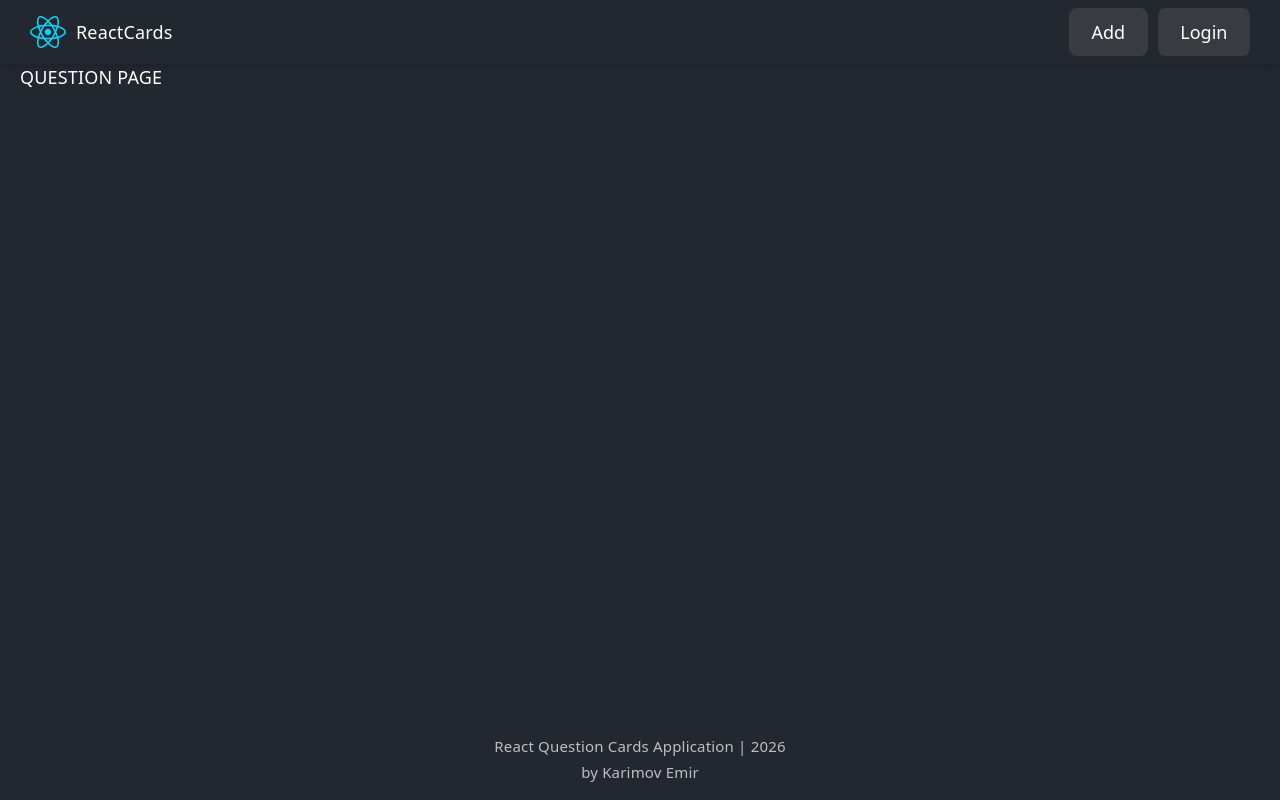
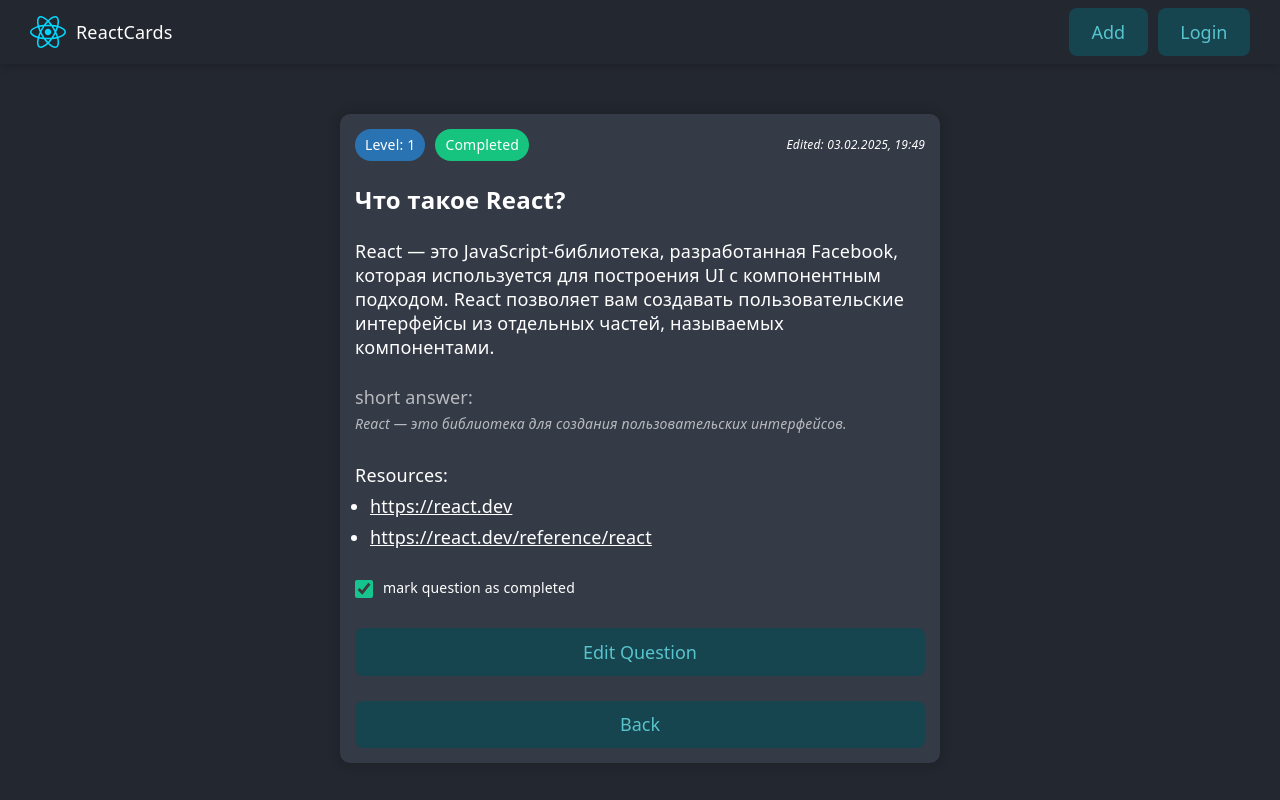
Before and after one commit to karimover/ReactCards-App, a React (Vite) app: page /question/1 in a window 1280 px wide. Built offline with nearby package versions, Linux system fonts and the light colour scheme; data requests are answered from the project's data file.

Commit message:
QuestionPage, smallLoader

```diff
--- a/db.json
+++ b/db.json
@@ -102,7 +102,7 @@
         "https://reactrouter.com/en/main"
       ],
       "level": 2,
-      "completed": false
+      "completed": true
     },
     {
       "id": "10",
@@ -565,5 +565,6 @@
       "level": 1,
       "completed": false
     }
-  ]
+  ],
+  "$schema": "./node_modules/json-server/schema.json"
 }
--- a/src/App.jsx
+++ b/src/App.jsx
@@ -2,9 +2,9 @@
 import { MainLayout } from "./components/MainLayout";
 import { HomePage } from "./pages/HomePage";
 import { NotFoundPage } from "./pages/NotFoundPage";
+import { QuestionPage } from "./pages/QuestionPage";
 
 function App() {
-    // return <MainLayout />;
     return (
         <BrowserRouter>
             <Routes>
@@ -12,7 +12,7 @@
                     <Route path="/" element={<HomePage />} />
                     <Route path="/forbidden" element={<div>forbidden</div>} />
                     <Route path="/addquestion" element={<div>add question</div>} />
-                    <Route path="/question/:id" element={<div>QUESTION PAGE</div>} />
+                    <Route path="/question/:id" element={<QuestionPage />} />
 
                     <Route path="*" element={<NotFoundPage />} />
                 </Route>
--- a/src/components/Badge/index.jsx
+++ b/src/components/Badge/index.jsx
@@ -1 +1 @@
-export { Badge } from "./Badge.jsx";
+export { Badge } from "./Badge";
--- a/src/components/Loader/Loader.jsx
+++ b/src/components/Loader/Loader.jsx
@@ -7,3 +7,7 @@
         </div>
     );
 };
+
+export const SmallLoader = () => {
+    return <span className={cls.smallLoader}></span>;
+};
--- a/src/components/Loader/Loader.module.css
+++ b/src/components/Loader/Loader.module.css
@@ -81,3 +81,24 @@
           box-shadow: .2em -.2em 0 0 currentcolor;
         }
       }
+
+
+.smallLoader {
+  width: 20px;
+  height: 20px;
+  border-radius: 50%;
+  display: inline-block;
+  border-top: 2px solid #FFF;
+  border-right: 2px solid transparent;
+  box-sizing: border-box;
+  animation: rotation 1s linear infinite;
+}
+
+@keyframes rotation {
+  0% {
+    transform: rotate(0deg);
+  }
+  100% {
+    transform: rotate(360deg);
+  }
+}
--- a/src/components/Loader/index.jsx
+++ b/src/components/Loader/index.jsx
@@ -1 +1 @@
-export { Loader } from "./Loader.jsx";
+export { Loader, SmallLoader } from "./Loader";
--- a/src/components/QuestionCardList/index.jsx
+++ b/src/components/QuestionCardList/index.jsx
@@ -1 +1 @@
-export { QuestionCardList } from "./QuestionCardList.jsx";
+export { QuestionCardList } from "./QuestionCardList";
--- a/src/components/SearchInput/index.jsx
+++ b/src/components/SearchInput/index.jsx
@@ -1 +1 @@
-export { SearchInput } from "./SearchInput.jsx";
+export { SearchInput } from "./SearchInput";
--- a/src/index.css
+++ b/src/index.css
@@ -47,8 +47,9 @@
     --main-bg-color: #fff;
     --text-color: #000;
 
-    --btn-bg-color: #16444f;
-    --btn-text-color: #57C4CD;
+    --btn-bg-color: #383b3f;
+    --btn-text-color: #fff;
+
 
     --card-bg-color: #ebedf0;
   }
@@ -59,8 +60,8 @@
     --main-bg-color: #23272F;
     --text-color: #fff;
 
-    --btn-bg-color: #383b3f;
-    --btn-text-color: #fff;
+    --btn-bg-color: #16444f;
+    --btn-text-color: #57C4CD;
 
     --card-bg-color: #343a46;
   }
--- /dev/null
+++ b/src/pages/QuestionPage/QuestionPage.jsx
@@ -0,0 +1,105 @@
+import { useNavigate, useParams } from "react-router-dom";
+import cls from "./QuestionPage.module.css";
+import { Badge } from "../../components/Badge";
+import { Button } from "../../components/Button";
+import { useEffect, useId, useState } from "react";
+import { useFetch } from "../../hooks/useFetch";
+import { API_URL } from "../../constants";
+import { Loader, SmallLoader } from "../../components/Loader";
+
+export const QuestionPage = () => {
+    const checkboxId = useId();
+    const navigate = useNavigate();
+    const { id } = useParams();
+    const [card, setCard] = useState(null);
+    const [isChecked, setIsChecked] = useState(true);
+
+    const levelVariant = () => (card.level === 1 ? "primary" : card.level === 2 ? "warning" : "alert");
+    const completedVariant = () => (card.completed ? "success" : "primary");
+
+    const [fetchCard, isCardLoading] = useFetch(async () => {
+        const response = await fetch(`${API_URL}/react/${id}`);
+        const data = await response.json();
+
+        setCard(data);
+    });
+    const [uptadeCard, isCardUpdating] = useFetch(async (isChecked) => {
+        const response = await fetch(`${API_URL}/react/${id}`, {
+            method: "PATCH",
+            body: JSON.stringify({ completed: isChecked }),
+        });
+        const data = await response.json();
+
+        setCard(data);
+    });
+
+    useEffect(() => {
+        fetchCard();
+    }, []);
+
+    useEffect(() => {
+        card !== null && setIsChecked(card.completed);
+    }, [card]);
+    const onCheckboxChangeHandler = () => {
+        setIsChecked(!isChecked);
+        uptadeCard(!isChecked);
+    };
+    return (
+        <>
+            {isCardLoading && <Loader />}
+
+            {card !== null && (
+                <div className={cls.container}>
+                    <div className={cls.cardLabels}>
+                        <Badge variant={levelVariant()}>Level: {card.level}</Badge>
+                        <Badge variant={completedVariant()}> {card.completed ? "Completed" : "Not Completed"} </Badge>
+
+                        {card?.editDate && <p className={cls.editDate}>Edited: {card.editDate}</p>}
+                    </div>
+
+                    <h5 className={cls.cardTitle}> {card.question} </h5>
+                    <p className={cls.cardDescription}>{card.description}</p>
+
+                    <div className={cls.cardAnswers}>
+                        <label>short answer: </label>
+                        <p className={cls.cardAnswer}> {card.answer} </p>
+                    </div>
+
+                    <ul className={cls.cardLinks}>
+                        Resources:
+                        {card.resources.map((link, index) => {
+                            return (
+                                <li key={index}>
+                                    <a href={link.trim()} target="_blank" rel="noreferrer">
+                                        {link.trim()}
+                                    </a>
+                                </li>
+                            );
+                        })}
+                    </ul>
+
+                    <label htmlFor={checkboxId} className={cls.cardCheckbox}>
+                        <input
+                            type="checkbox"
+                            id={checkboxId}
+                            className={cls.checkbox}
+                            checked={isChecked}
+                            onChange={onCheckboxChangeHandler}
+                            disabled={isCardUpdating}
+                        />
+                        <span>mark question as completed</span>
+
+                        {isCardUpdating && <SmallLoader />}
+                    </label>
+
+                    <Button onClick={() => navigate(`/editquestion/${card.id}`)} isDisabled={isCardUpdating}>
+                        Edit Question
+                    </Button>
+                    <Button onClick={() => navigate("/")} isDisabled={isCardUpdating}>
+                        Back
+                    </Button>
+                </div>
+            )}
+        </>
+    );
+};
--- /dev/null
+++ b/src/pages/QuestionPage/QuestionPage.module.css
@@ -0,0 +1,86 @@
+.container {
+    width: 100%;
+    max-width: 600px;
+    height: max-content;
+    margin: 50px auto;
+    border-radius: 10px;
+    padding: 15px;
+    background-color: var(--card-bg-color);
+    color: var(--text-color);
+    box-shadow: 0 0 8px 5px rgba(0, 0, 0, .1);
+    display: flex;
+    flex-direction: column;
+    justify-content: start;
+    align-items: start;
+    gap: 25px;
+
+    button {
+        width: 100%;
+    }
+}
+
+.cardLabels {
+    width: 100%;
+    display: flex;
+    flex-wrap: wrap-reverse;
+    justify-content: start;
+    align-items: center;
+    gap: 10px;
+}
+
+.editDate {
+    margin-left: auto;
+    font-size: 12px;
+    font-style: italic;
+}
+
+.cardTitle {
+    font-size: 24px;
+    line-height: 28px;
+}
+
+.cardDescription {
+    font-size: 18px;
+    line-height: 24px;
+}
+
+.cardAnswers {
+    margin-top: auto;
+    opacity: .65;
+}
+
+.cardAnswer {
+    font-size: 14px;
+    font-style: italic;
+    text-align: justify;
+}
+
+.cardLinks {
+    display: flex;
+    flex-direction: column;
+    justify-content: start;
+    align-items: start;
+    gap: 5px;
+
+    li {
+        margin-left: 15px;
+    }
+}
+
+.cardCheckbox {
+    display: flex;
+    justify-content: center;
+    align-items: center;
+    gap: 10px;
+
+    span {
+        font-size: 14px;
+        padding-bottom: 2px;
+    }
+}
+
+.checkbox {
+    width: 18px;
+    height: 18px;
+    accent-color: #16c48F;
+}
--- /dev/null
+++ b/src/pages/QuestionPage/index.jsx
@@ -0,0 +1 @@
+export { QuestionPage } from "./QuestionPage";
```
